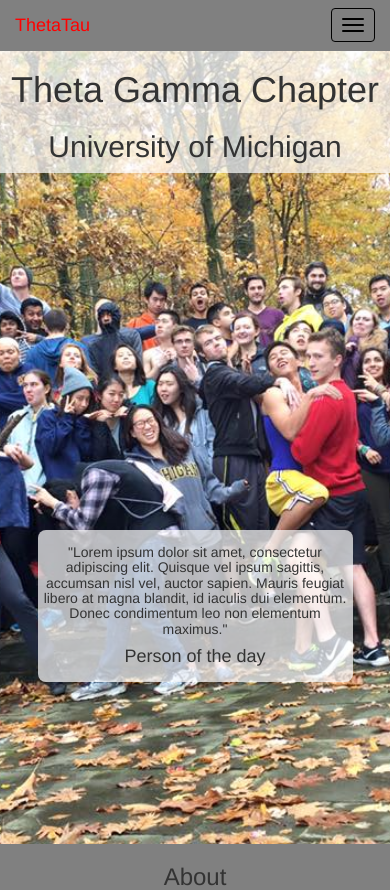
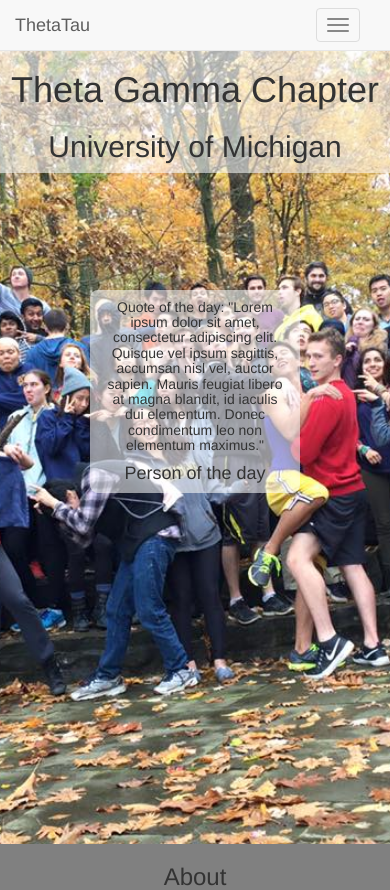
Before and after one commit to gapoorva/thetatauwebsite16, a PHP site: page /index.html in a window 390 px wide. Shown: the top 890 px of the page. Run offline with PHP 8.4, Linux system fonts and the light colour scheme.

Commit message:
Revert "Pulled some selectors. Added some media queries"
This reverts commit e2bc08a8ee4d4b4275d38c4f5374de55638fb7ce.

```diff
--- a/css/main.css
+++ b/css/main.css
@@ -5,7 +5,7 @@ body {
 
 .masthead {
 	height: calc(100vh - 50px);
-	background: url('../images/mast1.jpg') no-repeat center center /*fixed*/;
+	background: url('../images/mast1.jpg') no-repeat center center fixed;
 	  -webkit-background-size: cover;
 	  -moz-background-size: cover;
 	  -o-background-size: cover;
@@ -13,16 +13,18 @@ body {
 	background-color: #DE643C;
 }
 
+.jumbotron {
+  background: rgba(255, 255, 255, .30);
+}
+
 #quote {
-  position: relative;
-  top: 55%;
+  padding-top: 30%;
+  padding-bottom: 30px;
+
 }
 
 .quote-block {
-  padding: 5px;
-  margin: auto;
-  max-width: 50%;
-	background-color: rgba(255,255,255,0.7);
+	background-color: rgba(255,255,255,0.55);
 	border-radius: 8px;
 }
 
@@ -39,93 +41,13 @@ body {
 }
 
 .navbar-header button.navbar-toggle {
-	margin-right: 15px;
+	margin-right: 30px;
 }
-
-/* override bootstrap */
-.navbar-default {
-  background-color: gray;
-  border-color: gray;
-}
-
-.navbar-default .navbar-collapse, .navbar-default .navbar-form {
-  border-color: gray;
-}
-
-.navbar-default .navbar-brand, .navbar-default .navbar-nav > li > a {
-  color: black;
-}
-
-.navbar-default .navbar-nav > li > a:hover {
-  color: red;
-  background-color: transparent;
-}
-
-.navbar-default .navbar-brand:hover {
-  color: red;
-  background-color: transparent;
-}
-
-.navbar-default .navbar-toggle {
-    border-color: black;
-}
-
-.navbar-default .navbar-toggle .icon-bar {
-    background-color: black;
-}
-
-.navbar-default .navbar-toggle:hover .icon-bar {
-    background-color: red;
-}
-
-.navbar-default .navbar-toggle:focus {
-  background: transparent;
-}
-
-.navbar-default .navbar-toggle:hover {
-    background-color: transparent;
-    border-color: red;
-}
-
-.navbar-default .navbar-nav > .active > a,
-.navbar-default .navbar-nav > .active > a:hover,
-.navbar-default .navbar-nav > .active > a:focus {
-  color: red;
-  background-color: gray;
-}
-/* end override */
-
 
 .title-banner {
 	position: relative;
-	background-color: rgba(255,255,255,0.70);
 }
 
-@media (max-width: 767px) {
-  .quote-block {
-    max-width: 75%;
-  }
+.title-banner {
+	background-color: rgba(255,255,255,0.55);
 }
-
-@media (max-width: 500px) {
-  #quote {
-    position: relative;
-    top: 45%;
-  }
-
-  .quote-block {
-    max-width: 75%;
-  }
-}
-
-@media (orientation: landscape) {
-  #quote {
-    position: relative;
-    top: 30%;
-  }
-
-  .quote-block {
-    padding: 2px;
-    max-width: 91%;
-  }
-}
--- a/index.html
+++ b/index.html
@@ -59,17 +59,17 @@
           <h2 class="text-center">University of Michigan</h3>
         </div>
 
-        <!-- quote col-xs-6 col-xs-offset-3-->
+
+        <!-- quote -->
         <div id="quote" class="row">
-          <div class="quote-block">
-            <h5 class="text-center">"Lorem ipsum dolor sit amet, consectetur adipiscing elit. Quisque vel ipsum sagittis, accumsan nisl vel, auctor sapien. Mauris feugiat libero at magna blandit, id iaculis dui elementum. Donec condimentum leo non elementum maximus."</h5>
+          <div class="col-xs-6 col-xs-offset-3 quote-block">
+            <h5 class="text-center">Quote of the day: "Lorem ipsum dolor sit amet, consectetur adipiscing elit. Quisque vel ipsum sagittis, accumsan nisl vel, auctor sapien. Mauris feugiat libero at magna blandit, id iaculis dui elementum. Donec condimentum leo non elementum maximus."</h5>
             <h4 class="text-center">Person of the day</h4>
           </div>
         </div>
         <!-- End quote -->
 
       </div>
-
       <!-- inner content (about/history) -->
       <div id="inner" class="row">
         <div class="col-sm-6">
```
